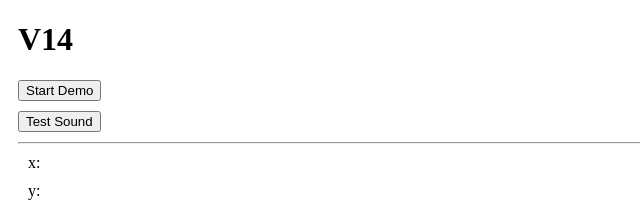
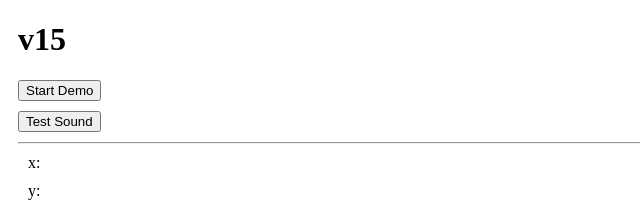
Before and after one commit to JohnVinyard/JohnVinyard.github.io, a Jekyll site: the page acc.html, which Jekyll copies as it is, in a window 1280 px wide. Shown: the top 214 px of the page, without its empty margins (0-640 px from the left). Built offline with Jekyll 4.4.1, drawn with Linux system fonts in a browser that asks for light colours.

```diff
--- a/acc.html
+++ b/acc.html
@@ -46,7 +46,7 @@
   </head>
   <body>
     <div>
-      <h1>V14</h1>
+      <h1>v15</h1>
     </div>
     <div>
       <button id="start-demo">Start Demo</button>
```
